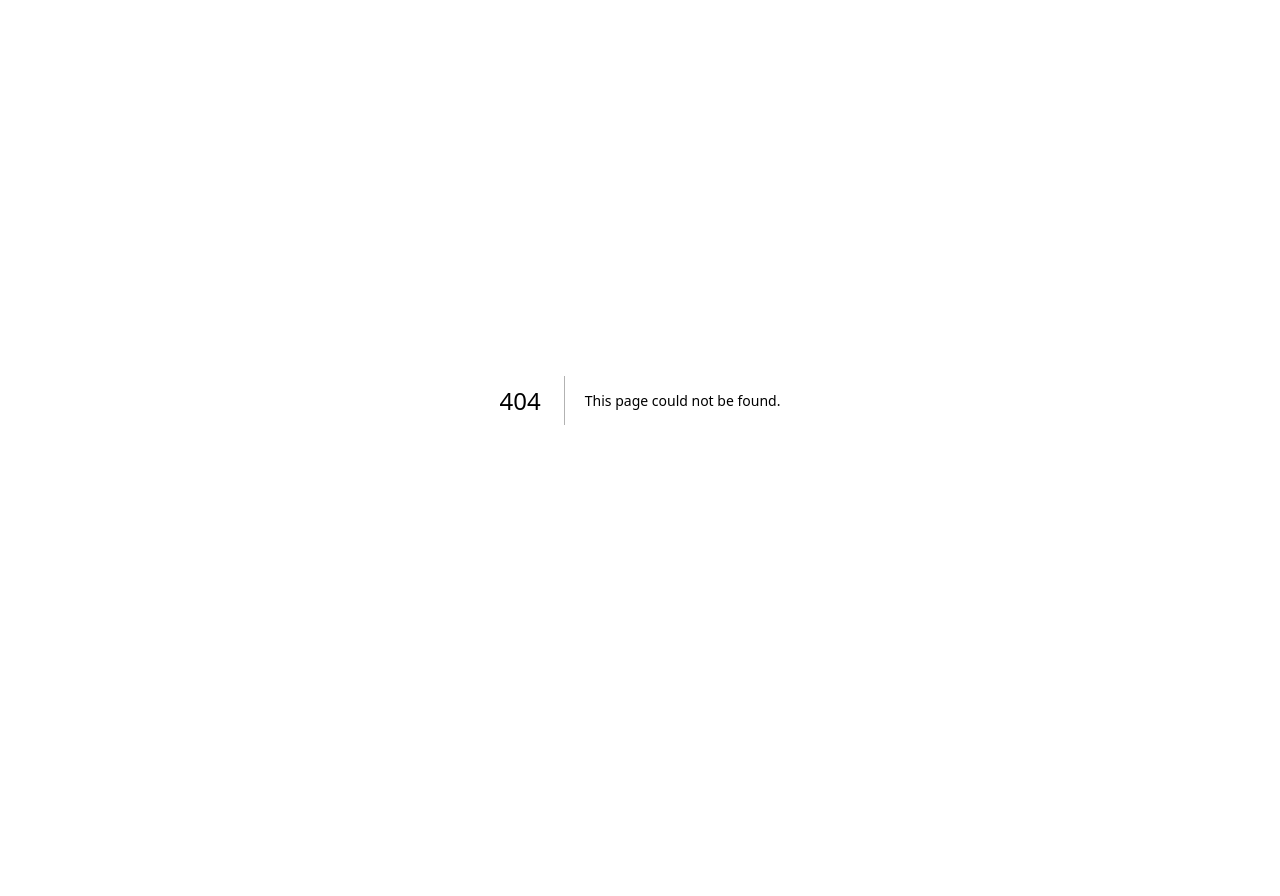
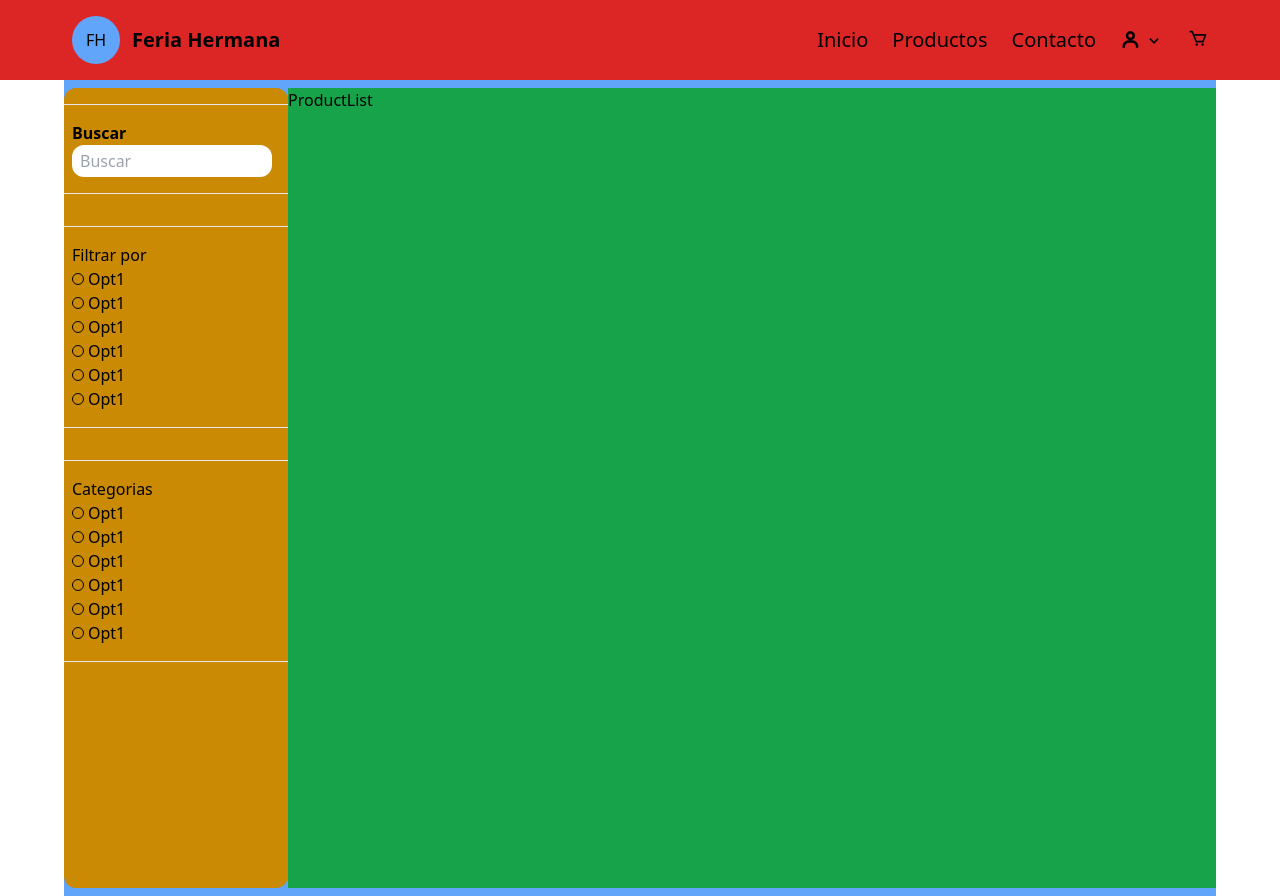
Before and after one commit to nicochiarello/feria-hermana_main-page, a Next.js app: page /productos in a window 1280 px wide. Before the commit this address had no page. Before the commit the page ends 800 px from the top, so only its background shows below. Built offline with nearby package versions, Linux system fonts and the light colour scheme.

Commit message:
Added products page initial layout

```diff
--- a/components/navbar/Navbar.js
+++ b/components/navbar/Navbar.js
@@ -6,8 +6,11 @@ const Navbar = () => {
   const [userOptions, setUserOptions] = useState(false);
   const [mobileNavbar, setMobileNavbar] = useState(false);
   return (
-    <div className="bg-red-600 w-full h-[5rem] flex justify-between items-center px-2 ">
-      {mobileNavbar && <MobileNavbar onClose={() => setMobileNavbar(false)} />}
+    <div className="bg-red-600 w-full h-[5rem] flex justify-center items-center">
+      <div className="flex justify-between items-center w-[1152px] px-2">
+        {mobileNavbar && (
+          <MobileNavbar onClose={() => setMobileNavbar(false)} />
+        )}
         <div
           onClick={() => setMobileNavbar((prev) => !prev)}
           className="md:hidden"
@@ -22,7 +25,7 @@ const Navbar = () => {
         </div>
         <div className="hidden h-full md:flex items-center gap-6 text-xl">
           <Link href={"#"}>Inicio</Link>
-        <Link href={"#"}>Productos</Link>
+          <Link href={"/productos"}>Productos</Link>
           <Link href={"#"}>Contacto</Link>
           <div
             onClick={() => setUserOptions((prev) => !prev)}
@@ -47,6 +50,7 @@ const Navbar = () => {
           <i className="bx bx-cart text-3xl "></i>
         </div>
       </div>
+    </div>
   );
 };
 
--- /dev/null
+++ b/components/products/ProductsSidebar.js
@@ -0,0 +1,44 @@
+import React from "react";
+
+const ProductsSidebar = () => {
+  return (
+    <div className="w-[14rem] bg-yellow-600 flex flex-col rounded-xl min-h-[calc(100vh-6rem)]">
+      <div className="flex flex-col my-4 py-4 border-y pl-2 pr-4">
+        <p className="font-semibold">Buscar</p>
+        <input
+          className="rounded-xl py-1 w-full px-2"
+          type="text"
+          placeholder="Buscar"
+        />
+      </div>
+
+      <div className="flex flex-col my-4 py-4 border-y pl-2 pr-4">
+        <p>Filtrar por</p>
+        {Array.from({ length: 6 }, (item, key) => (
+          <div key={key}>
+            {" "}
+            <div className="flex gap-1 items-center">
+              <div className="w-3 h-3 rounded-full border border-black"></div>
+              <p>Opt1</p>
+            </div>
+          </div>
+        ))}
+      </div>
+
+      <div className="flex flex-col my-4 py-4 border-y pl-2 pr-4">
+        <p>Categorias</p>
+        {Array.from({ length: 6 }, (item, key) => (
+          <div key={key}>
+            {" "}
+            <div className="flex gap-1 items-center">
+              <div className="w-3 h-3 rounded-full border border-black"></div>
+              <p>Opt1</p>
+            </div>
+          </div>
+        ))}
+      </div>
+    </div>
+  );
+};
+
+export default ProductsSidebar;
--- /dev/null
+++ b/components/products/product-list/ProductList.js
@@ -0,0 +1,9 @@
+import React from 'react'
+
+const ProductList = () => {
+  return (
+    <div className='h-[800px] w-[calc(100%-14rem)] bg-green-600'>ProductList</div>
+  )
+}
+
+export default ProductList
--- a/pages/_app.js
+++ b/pages/_app.js
@@ -3,6 +3,7 @@ import { useRouter } from "next/router";
 import { useEffect } from "react";
 import NProgress from "nprogress";
 import "nprogress/nprogress.css";
+import Navbar from "../components/navbar/Navbar";
 
 function MyApp({ Component, pageProps }) {
   const router = useRouter();
@@ -30,7 +31,8 @@ function MyApp({ Component, pageProps }) {
   return (
     <>
       <div className="w-screen h-fit flex flex-col items-center">
-        <div className="w-full max-w-[1400px] relative">
+        <Navbar/>
+        <div className="w-full max-w-6xl relative">
           <Component {...pageProps} />
         </div>
       </div>
--- a/pages/index.js
+++ b/pages/index.js
@@ -1,5 +1,6 @@
-import Head from 'next/head'
-import Navbar from '../components/navbar/Navbar'
+import Head from "next/head";
+import MainLayout from "../components/layouts/MainLayout";
+import Navbar from "../components/navbar/Navbar";
 
 export default function Home() {
   return (
@@ -11,8 +12,8 @@ export default function Home() {
         <link rel="icon" href="/favicon.ico" />
       </Head>
       <div>
-        <Navbar/>
+        <MainLayout />
       </div>
     </>
-  )
+  );
 }
--- /dev/null
+++ b/pages/productos.js
@@ -0,0 +1,14 @@
+import React from "react";
+import ProductList from "../components/products/product-list/ProductList";
+import ProductsSidebar from "../components/products/ProductsSidebar";
+
+const productos = () => {
+  return (
+    <div className="w-full bg-blue-400 h-fit flex py-2">
+      <ProductsSidebar />
+      <ProductList />
+    </div>
+  );
+};
+
+export default productos;
```
Lines whose indentation alone changed are shown as unchanged.
